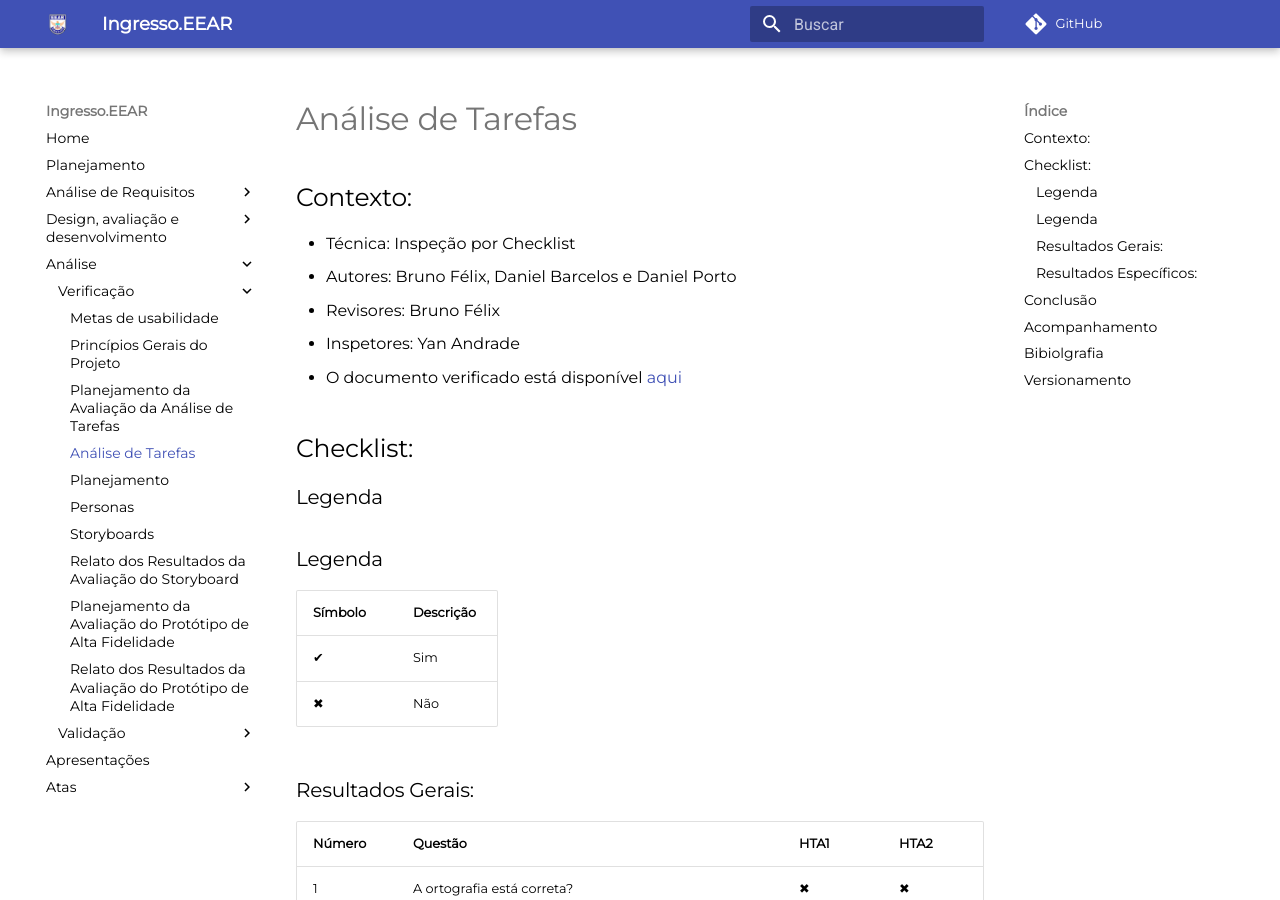
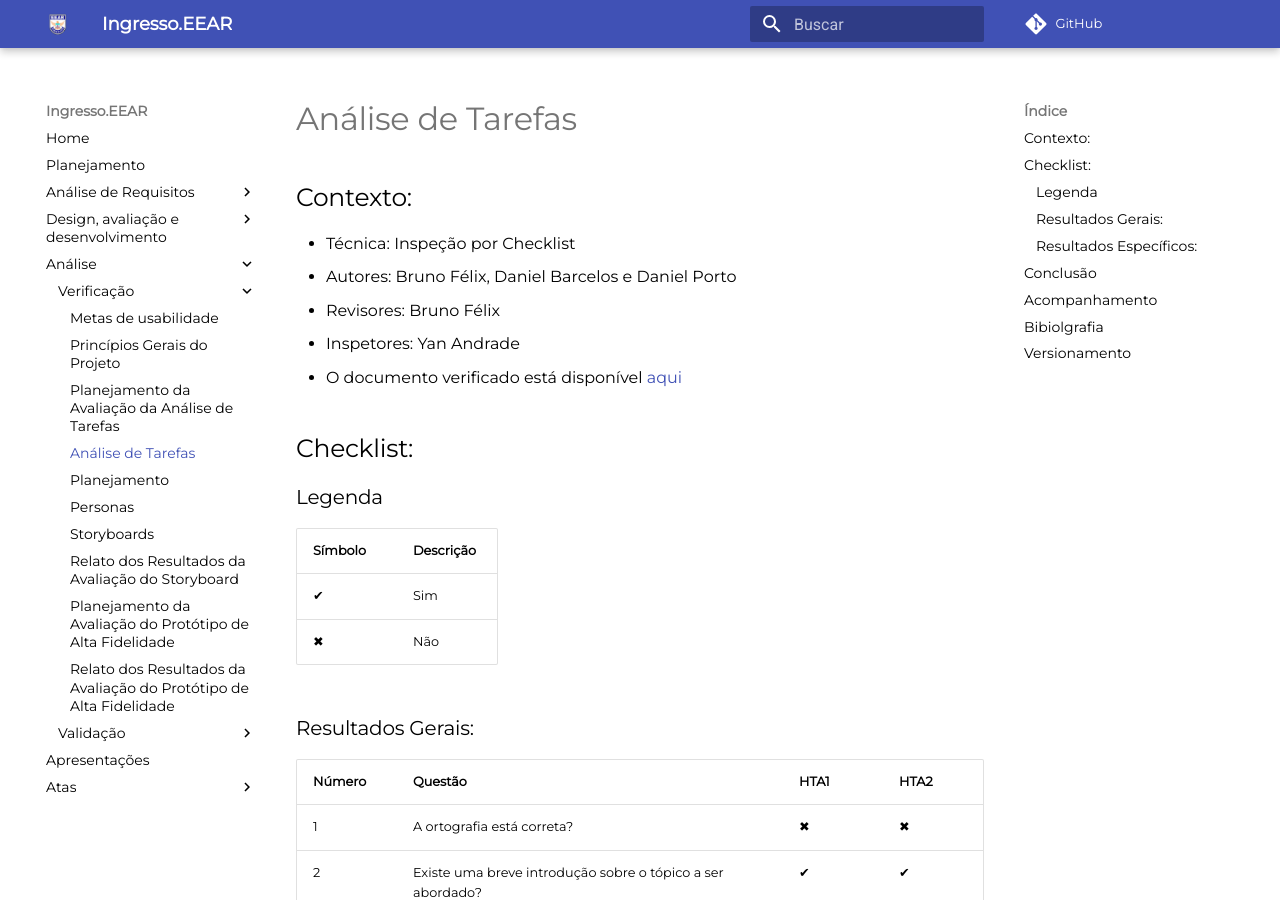
Before and after one commit to CarlosZoft/2020.2-Ingresso.eear, an MkDocs documentation site: the page built from docs/analise/verificacao/analise-de-tarefas.md, in a window 1280 px wide and 900 px high. Built offline with MkDocs 1.6.1 and Material for MkDocs 9.7.7, drawn with Linux system fonts in a browser that asks for light colours; comment, search, counter and statistics services are not loaded.

Commit message:
(#50) Padronizando a verificação dos documentos

```diff
--- a/docs/analise/verificacao/analise-de-tarefas.md
+++ b/docs/analise/verificacao/analise-de-tarefas.md
@@ -5,7 +5,6 @@
  - Inspetores: Yan Andrade
  - O documento verificado está disponível [aqui](../../analise-de-requisitos/analise-de-tarefas.md)
 ## Checklist:
-### Legenda
 ### Legenda
 |Símbolo|Descrição|
 |--|--|
```
